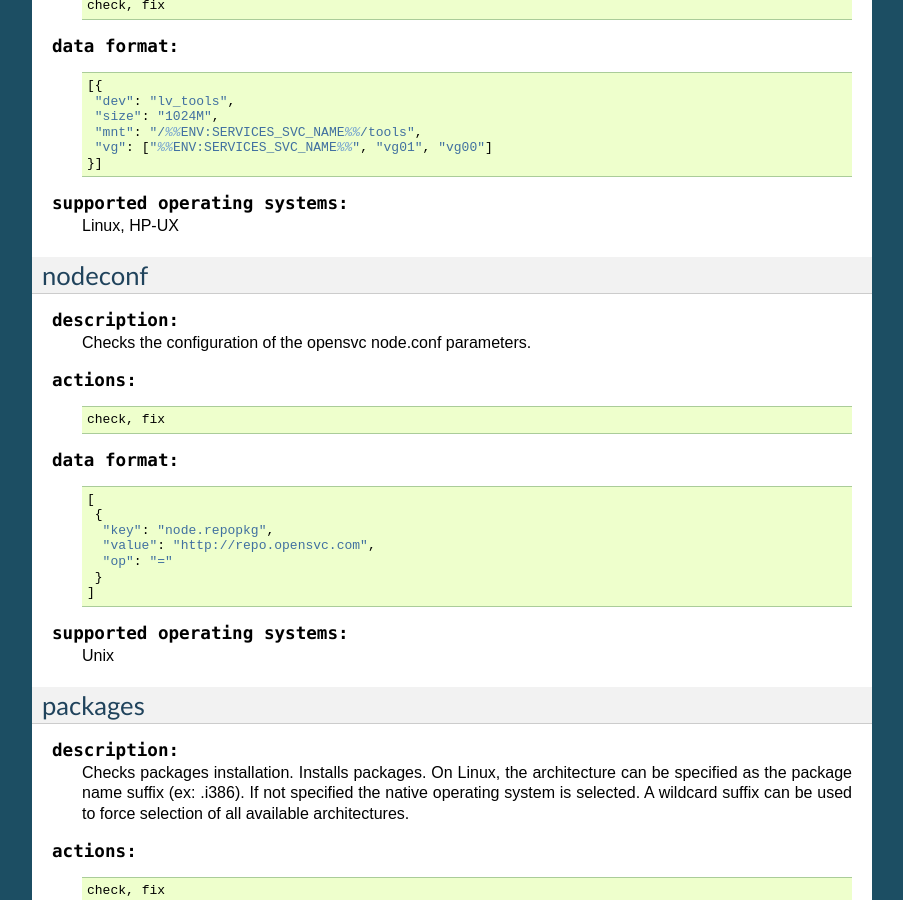
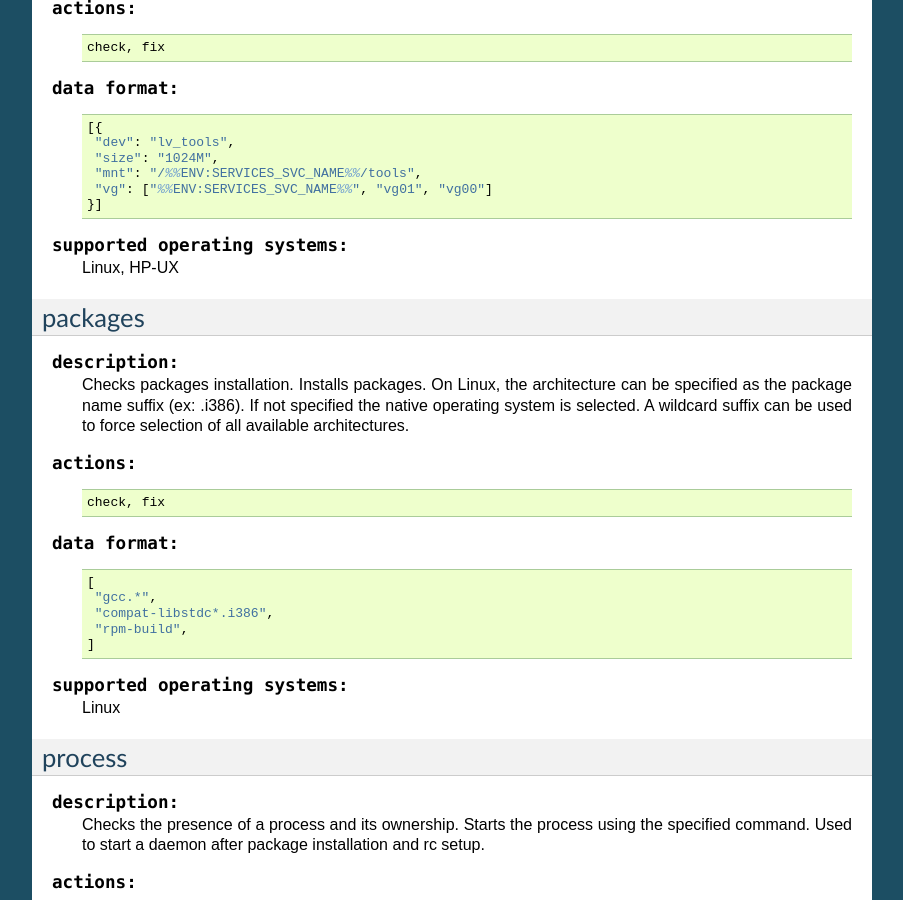
Before and after one commit to opensvc/docs.opensvc.com, a Sphinx documentation site: the page built from source/compliance.objects.rst, in a window 1280 px wide and 900 px high, scrolled down 1420 px. Shown: the whole window, without its empty margins (198-1101 px from the left). Built offline with Sphinx 7.4.7, drawn with Linux system fonts in a browser that asks for light colours; some of the changed text lies outside the part shown.

Commit message:
Compliance : split object package

```diff
--- a/source/compliance.objects.rst
+++ b/source/compliance.objects.rst
@@ -103,35 +105,6 @@ fs
 .. function:: supported operating systems:
 
    Linux, HP-UX
-
-nodeconf
-========
-
-.. function:: description:
-
-   Checks the configuration of the opensvc node.conf parameters.
-
-.. function:: actions:
-
-   ::
-
-     check, fix
-
-.. function:: data format:
-
-   ::
-
-     [
-      {
-       "key": "node.repopkg",
-       "value": "http://repo.opensvc.com",
-       "op": "="
-      }
-     ]
-
-.. function:: supported operating systems:
-
-   Unix
 
 packages
 ========
```
Also changed, not shown: other parts of source/compliance.objects.rst (+2 -0 lines), source/compliance.objects.package.rst (added, +101 -0 lines).
